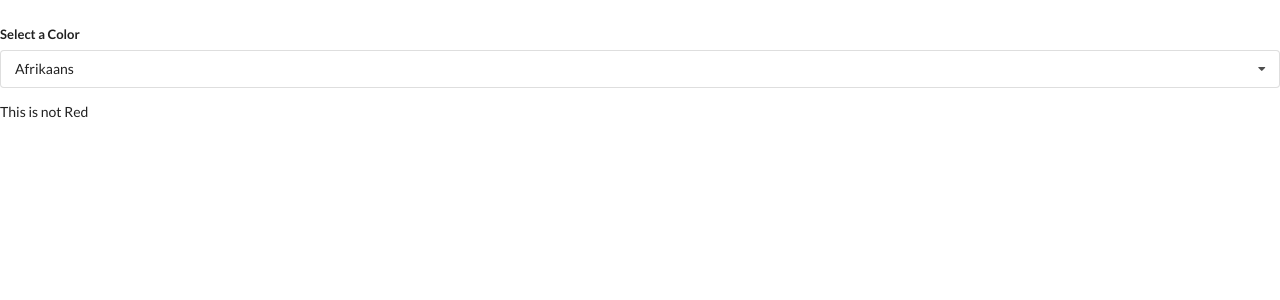
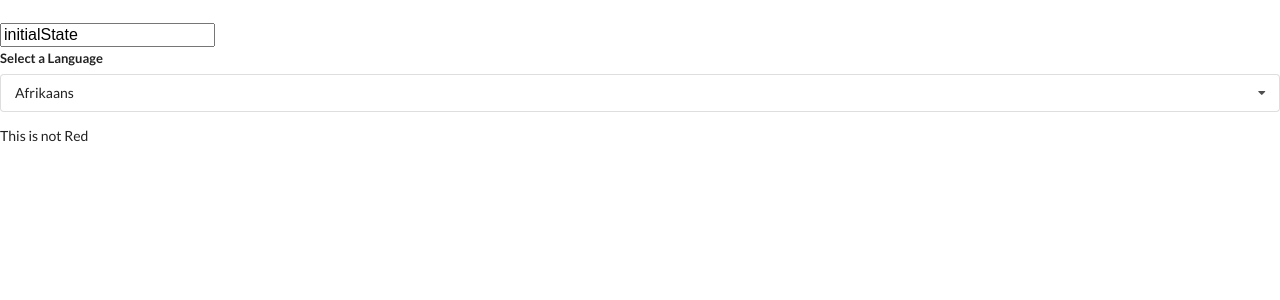
Before and after one commit to Hamza1001101/widgets, a React (Create React App) app: page / in a window 1280 px wide. Shown: the top 300 px of the page. Built offline with nearby package versions, Linux system fonts and the light colour scheme.

Commit message:
Added the language input

```diff
--- a/src/components/Dropdown.jsx
+++ b/src/components/Dropdown.jsx
@@ -1,6 +1,6 @@
 import React, { useState, useEffect, useRef } from "react";
 
-const Dropdown = ({ options, selected, onSelectedChange }) => {
+const Dropdown = ({ label, options, selected, onSelectedChange }) => {
   const [open, setOpen] = useState(false);
   const ref = useRef();
 
@@ -41,7 +41,7 @@
     <div ref={ref} className="ui form">
       <div className="field">
         <label htmlFor="" className="label">
-          Select a Color
+          {label}
         </label>
         <div
           onClick={() => {
--- a/src/components/Translate.jsx
+++ b/src/components/Translate.jsx
@@ -8,10 +8,14 @@
 ];
 
 export const Translate = () => {
-  const [language, setLanguae] = useState(options[0]);
+
+    const [language, setLanguae] = useState(options[0]);
+    const [text, setText] = useState('initialState')
   return (
-    <div>
+      <div>
+        <input value={text} onChange={(e) => setText(e.target.value)} />
       <Dropdown
+        label="Select a Language"
         selected={language}
         onSelectedChange={setLanguae}
         options={options}
```
Also changed, not shown: 1 other file (tests, documents, lock files or other folders).
